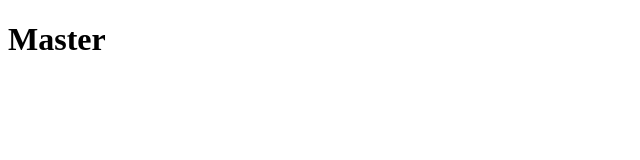
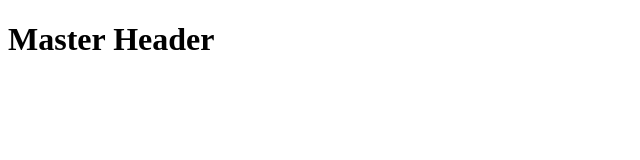
Before and after one commit to nonfermata/test-git-2, a plain HTML site: page index.html in a window 1280 px wide. Shown: the whole page, without its empty margins (0-640 px from the left). Drawn offline with Linux system fonts and the light colour scheme.

Commit message:
well master

```diff
--- a/index.html
+++ b/index.html
@@ -8,7 +8,7 @@
 </head>
 <body>
     <header>
-        <h1>Master</h1>
+        <h1>Master Header</h1>
     </header>
     <script src="index.js"></script>
 </body>
```
